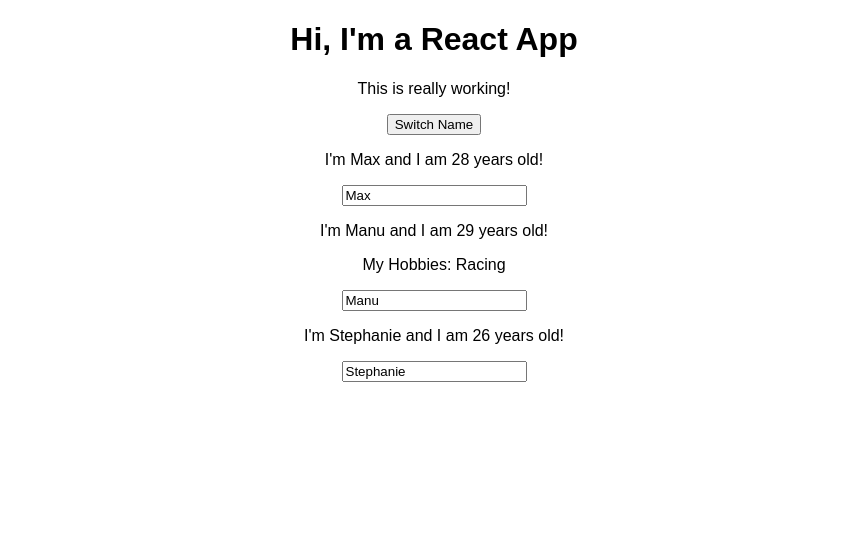
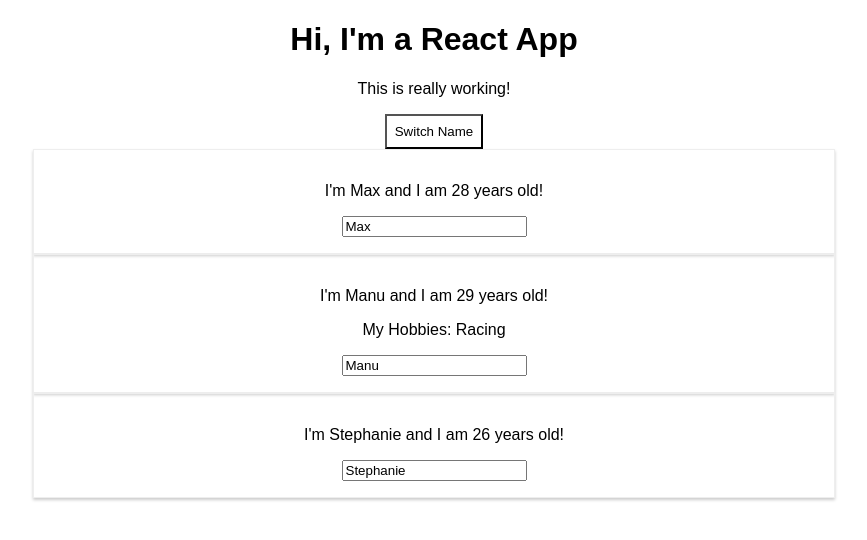
Before and after one commit to ahmedghallab/ReactTutorials, a React (Create React App) app: page / in a window 1280 px wide. Shown: the top 540 px of the page, without its empty margins (206-1073 px from the left). Built offline with nearby package versions, Linux system fonts and the light colour scheme.

Commit message:
Inline styles

```diff
--- a/src/App.js
+++ b/src/App.js
@@ -33,8 +33,15 @@
       ]
     })
   }
+  render() {
+    const style = {
+      backgroundColor: 'white',
+      font: 'inheret', //from bg
+      border: '1x solid blue',
+      padding: '8px',
+      cursor: 'pointer'
+    };
 
-  render() {
     return (
       <div className="App">
         <h1>Hi, I'm a React App</h1>
@@ -42,7 +49,9 @@
         {/* we call it with () bc this "()=>fn("args")" is useful where we can pass args, and it is
         resolved to call back the function, it is not executed on time
         However, BIND is better and more efficient*/}
-        <button onClick={() => this.switchNameHandler('Maximilian!!')}>Switch Name</button>
+        <button
+          style={style}
+          onClick={() => this.switchNameHandler('Maximilian!!')}>Switch Name</button>
         <Person
           name={this.state.persons[0].name}
           age={this.state.persons[0].age} />
--- /dev/null
+++ b/src/Person/Person.css
@@ -0,0 +1,10 @@
+.Person{
+    top: 16px;
+    bottom: 16px;
+    width: 60%;
+    margin: auto;
+    border: 1px solid #eee;
+    box-shadow: 0 2px 3px #ccc;
+    padding: 16px;
+    text-align: center;
+}
--- a/src/Person/Person.js
+++ b/src/Person/Person.js
@@ -1,8 +1,9 @@
 import React from 'react';
-
+import './Person.css'
 const person = ( props ) => {
     return (
-        <div>
+        <div className="Person">
+            {/* two way binding */}
             <p onClick={props.click}>I'm {props.name} and I am {props.age} years old!</p>
             <p>{props.children}</p>
             <input type="text" onChange={props.changed} value={props.name} />
```
